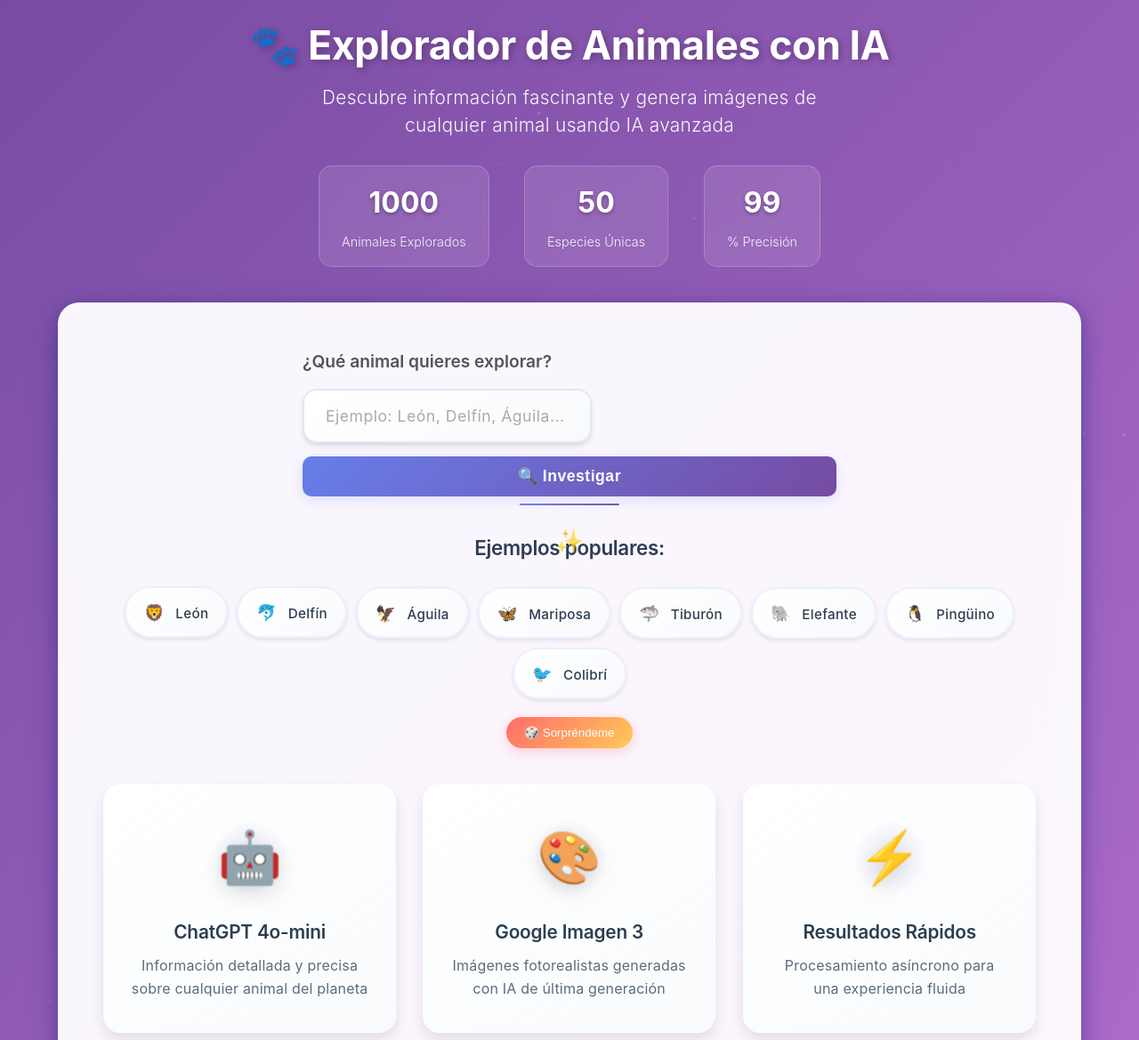
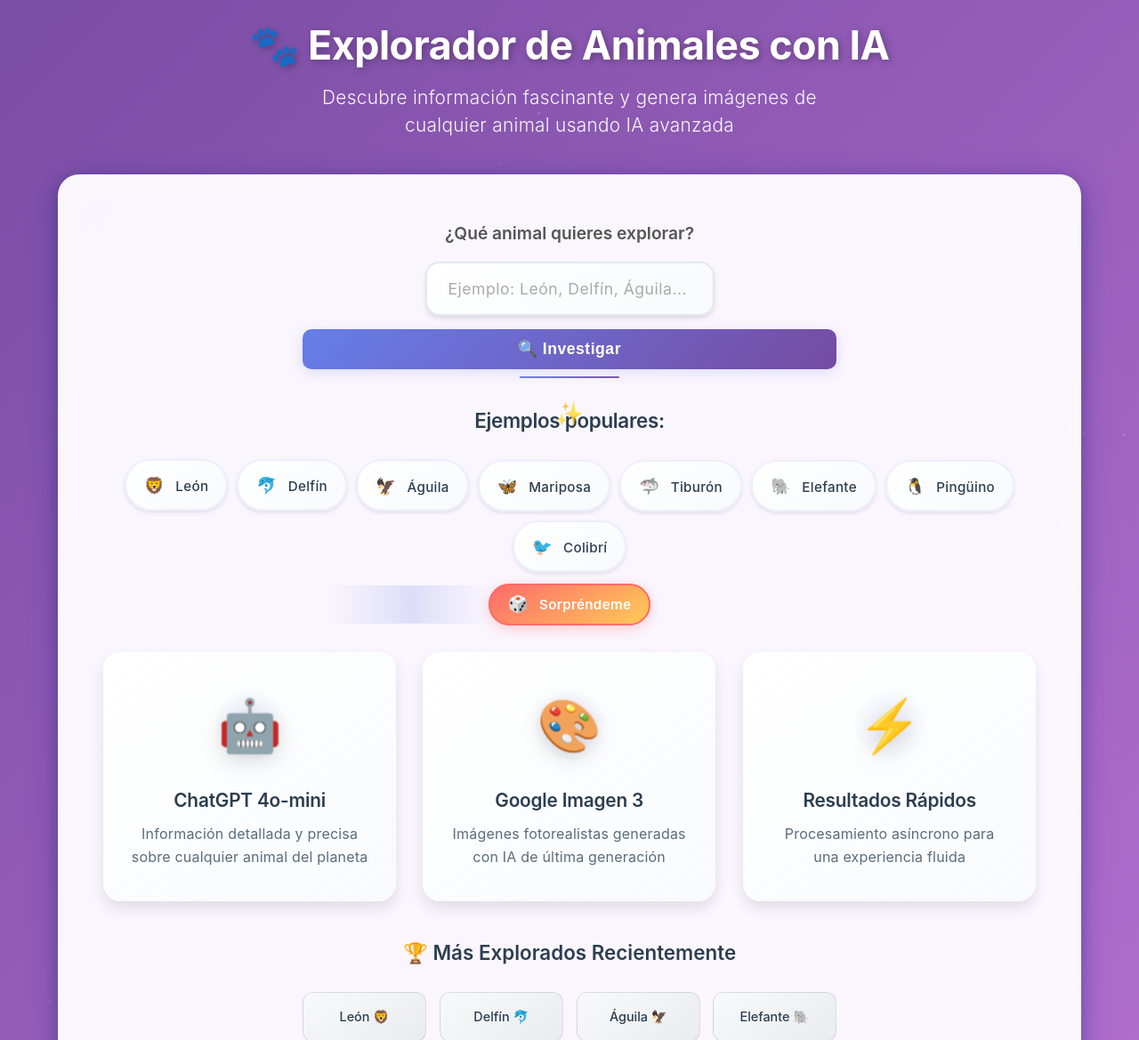
Before and after one commit to Zienbastian33/animal-explorer-ai, a Python web app: template templates/index.html in a window 1280 px wide. Shown: the top 1169 px of the page at 89% size. Run offline with Jinja, Linux system fonts and the light colour scheme; the template is opened without the code that fills it, so the values that code supplies are empty.

Commit message:
ux/ui mejoras 2

```diff
--- a/static/script.js
+++ b/static/script.js
@@ -397,11 +397,12 @@
     ];
 
     const tags = document.querySelectorAll('.tag');
-    const shuffleBtn = document.querySelector('.btn-shuffle');
+    const shuffleBtn = document.querySelector('.tag-shuffle');
 
     // Disable button during animation
     if (shuffleBtn) {
-        shuffleBtn.disabled = true;
+        shuffleBtn.style.pointerEvents = 'none';
+        shuffleBtn.style.opacity = '0.6';
         shuffleBtn.style.transform = 'scale(0.95)';
     }
 
@@ -428,7 +429,8 @@
     // Re-enable shuffle button
     setTimeout(() => {
         if (shuffleBtn) {
-            shuffleBtn.disabled = false;
+            shuffleBtn.style.pointerEvents = '';
+            shuffleBtn.style.opacity = '';
             shuffleBtn.style.transform = '';
         }
     }, tags.length * 100 + 400);
--- a/static/style.css
+++ b/static/style.css
@@ -247,6 +247,7 @@
     gap: 15px;
     max-width: 600px;
     margin: 0 auto;
+    text-align: center;
 }
 
 .input-group label {
@@ -254,6 +255,7 @@
     font-weight: 600;
     color: #555;
     transition: color 0.2s ease;
+    text-align: center;
 }
 
 .input-group input {
@@ -1022,21 +1024,22 @@
     text-align: center;
 }
 
-.btn-shuffle {
-    background: linear-gradient(135deg, #ff6b6b, #feca57);
-    color: white;
-    border: none;
-    padding: 10px 20px;
-    border-radius: 20px;
-    cursor: pointer;
-    font-weight: 500;
-    transition: all 0.3s ease;
+.tag-shuffle {
+    background: linear-gradient(145deg, #ff6b6b, #feca57) !important;
+    color: white !important;
+    border-color: #ff6b6b !important;
+    font-weight: 600;
     box-shadow: 0 4px 15px rgba(255, 107, 107, 0.3);
 }
 
-.btn-shuffle:hover {
-    transform: translateY(-3px) scale(1.05);
-    box-shadow: 0 8px 25px rgba(255, 107, 107, 0.4);
+.tag-shuffle:hover {
+    background: linear-gradient(135deg, #ff5252, #ffb300) !important;
+    transform: translateY(-8px) scale(1.1);
+    box-shadow: 0 20px 40px rgba(255, 107, 107, 0.4);
+}
+
+.tag-shuffle .tag-emoji {
+    color: white;
 }
 
 /* Feature badges */
--- a/templates/index.html
+++ b/templates/index.html
@@ -31,20 +31,6 @@
         <header>
             <h1>🐾 Explorador de Animales con IA</h1>
             <p>Descubre información fascinante y genera imágenes de cualquier animal usando IA avanzada</p>
-            <div class="header-stats">
-                <div class="stat-item">
-                    <span class="stat-number" data-target="1000">0</span>
-                    <span class="stat-label">Animales Explorados</span>
-                </div>
-                <div class="stat-item">
-                    <span class="stat-number" data-target="50">0</span>
-                    <span class="stat-label">Especies Únicas</span>
-                </div>
-                <div class="stat-item">
-                    <span class="stat-number" data-target="99">0</span>
-                    <span class="stat-label">% Precisión</span>
-                </div>
-            </div>
         </header>
 
         <main>
@@ -107,9 +93,10 @@
                     </span>
                 </div>
                 <div class="shuffle-tags">
-                    <button type="button" class="btn-shuffle" onclick="shuffleTags()">
-                        🎲 Sorpréndeme
-                    </button>
+                    <span class="tag tag-shuffle" onclick="shuffleTags()">
+                        <span class="tag-emoji">🎲</span>
+                        <span class="tag-text">Sorpréndeme</span>
+                    </span>
                 </div>
             </div>
 
```
